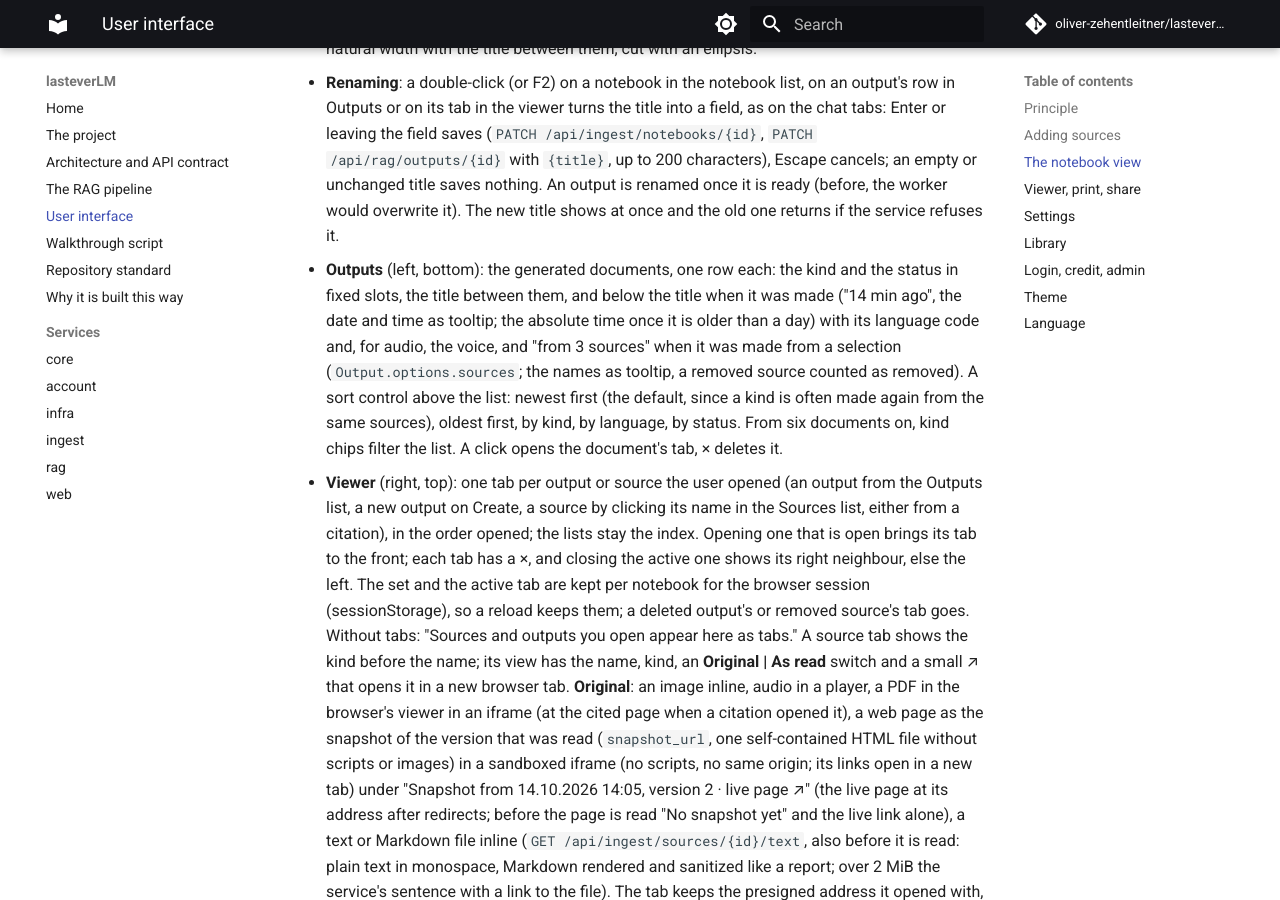
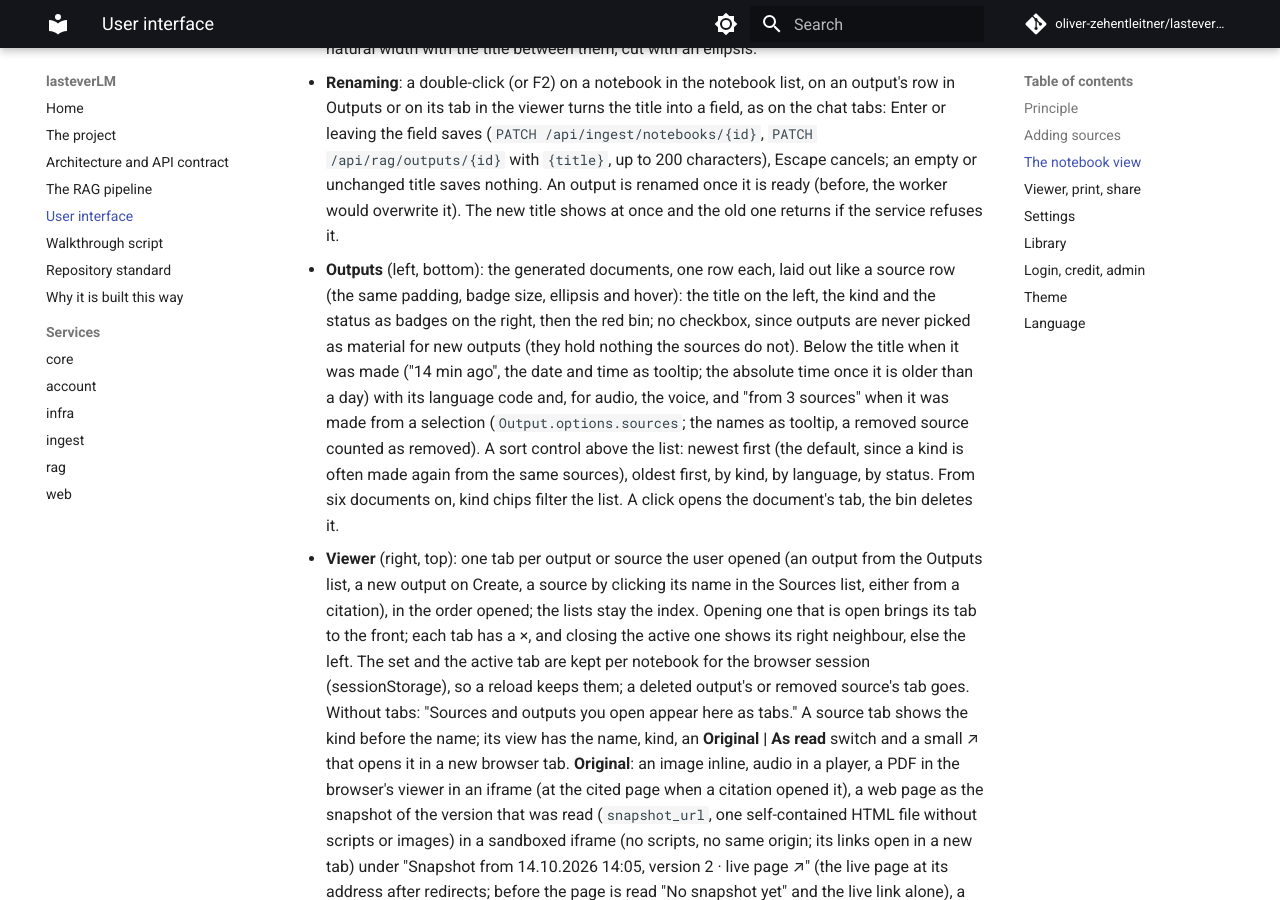
Before and after one commit to oliver-zehentleitner-aigent/lasteverLM, an MkDocs documentation site: the page built from docs/ui.md, in a window 1280 px wide and 900 px high, scrolled down 3997 px. Built offline with MkDocs 1.6.1 and Material for MkDocs 9.7.7, drawn with Linux system fonts in a browser that asks for light colours; comment, search, counter and statistics services are not loaded.

Commit message:
web: output rows laid out like source rows, no checkbox

```diff
--- a/docs/ui.md
+++ b/docs/ui.md
@@ -218,9 +218,12 @@ opens the notebook.
   cancels; an empty or unchanged title saves nothing. An output is
   renamed once it is ready (before, the worker would overwrite it). The new title
   shows at once and the old one returns if the service refuses it.
-- **Outputs** (left, bottom): the generated documents, one row each:
-  the kind and the status in fixed slots, the title between them, and
-  below the title when it was made ("14 min ago", the date and time as
+- **Outputs** (left, bottom): the generated documents, one row each,
+  laid out like a source row (the same padding, badge size, ellipsis and
+  hover): the title on the left, the kind and the status as badges on
+  the right, then the red bin; no checkbox, since outputs are never
+  picked as material for new outputs (they hold nothing the sources do
+  not). Below the title when it was made ("14 min ago", the date and time as
   tooltip; the absolute time once it is older than a day) with its
   language code and, for audio, the voice, and "from 3 sources" when it
   was made from a selection (`Output.options.sources`; the names as
@@ -228,7 +231,7 @@ opens the notebook.
   list: newest first (the default, since a kind is often made again
   from the same sources), oldest first, by kind, by language, by
   status. From six documents on, kind chips filter the list. A click
-  opens the document's tab, × deletes it.
+  opens the document's tab, the bin deletes it.
 - **Viewer** (right, top): one tab per output or source the user
   opened (an output from the Outputs list, a new output on Create, a
   source by clicking its name in the Sources list, either from a
```
Also changed, not shown: web/CHANGELOG.md (+4 -0 lines), web/src/components/OutputsPane.tsx (+3 -7 lines), web/src/styles.css (+10 -6 lines).
